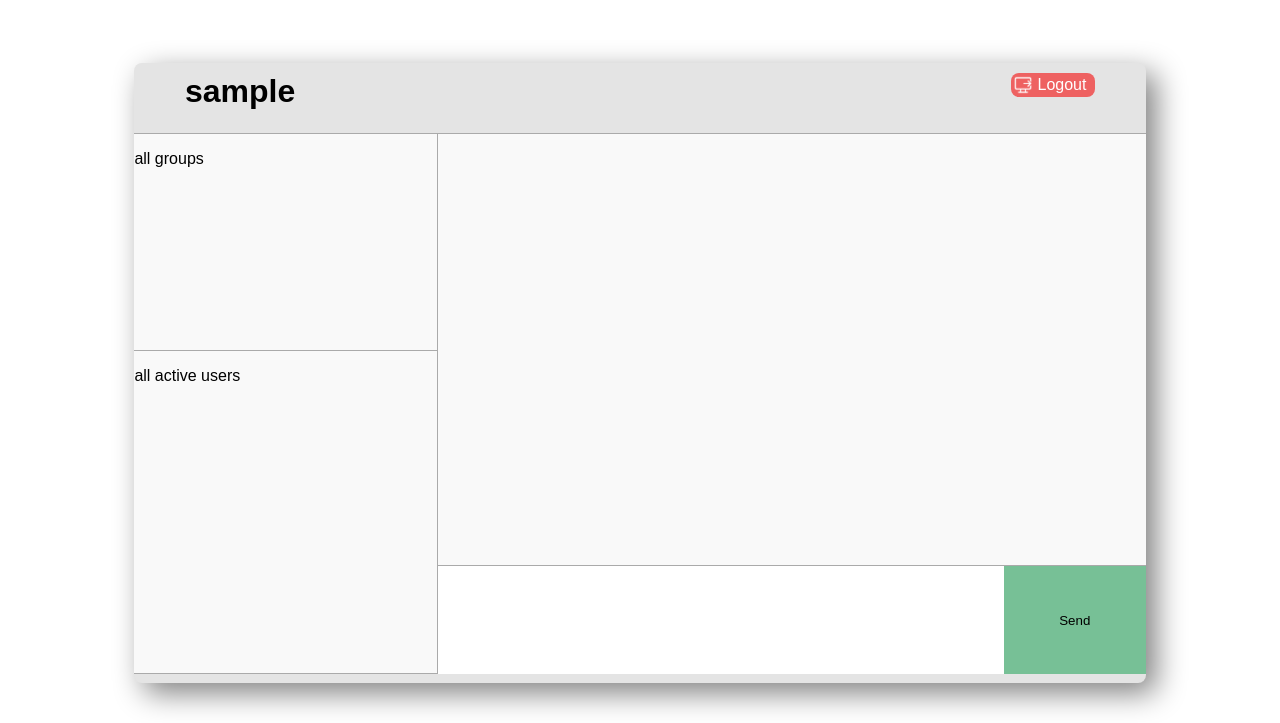
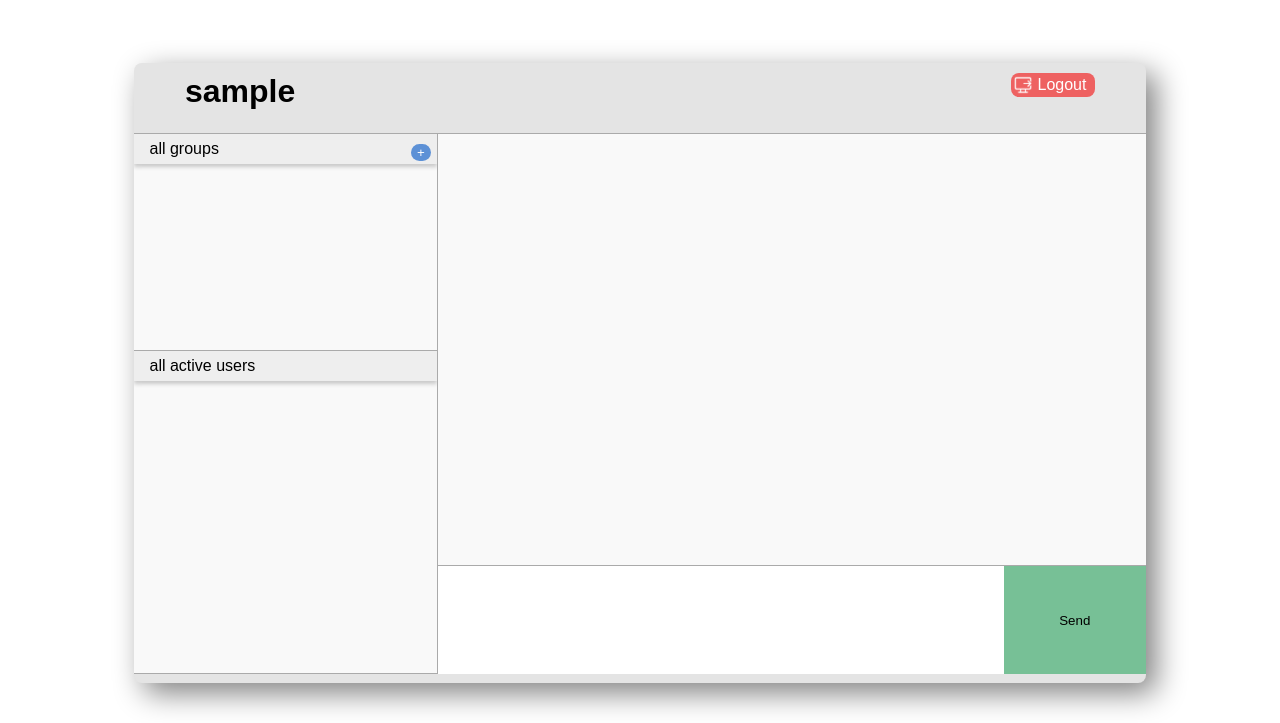
Before and after one commit to GavinJin0501/Web-based-chat-app-using-flask-socketio, a Python web app: template test_socketio_for_flask/templates/home.html in a window 1280 px wide. Shown: the top 723 px of the page. Run offline with Jinja, Linux system fonts and the light colour scheme; the template is opened without the code that fills it: most values are stand-ins (such as "Sample title", 1, 10 or a date in 2020).

Commit message:
minor change in UI, create button only

```diff
--- a/test_socketio_for_flask/static/main.js
+++ b/test_socketio_for_flask/static/main.js
@@ -50,7 +50,10 @@ $(document).ready(function () {
             }
             if (msg.Chat == "group") {
                 if (msg.To == currentThread.name) {
-                    document.getElementById("message-box").appendChild(appendMessageFromJSON(msg));
+                    let messageElement = appendMessageFromJSON(msg);
+                    document.getElementById("message-box").appendChild(messageElement);
+                    messageElement.scrollIntoView();
+                    // document.getElementById("message-box").appendChild(appendMessageFromJSON(msg));
                 }
                 else {
                     let targetThread = grouplist.find(obj => obj.name == msg.To);
@@ -59,7 +62,10 @@ $(document).ready(function () {
             }
             else if (msg.Chat == "private") {
                 if (msg.From == currentThread.name) {
-                    document.getElementById("message-box").appendChild(appendMessageFromJSON(msg));
+                    let messageElement = appendMessageFromJSON(msg);
+                    document.getElementById("message-box").appendChild(messageElement);
+                    messageElement.scrollIntoView();
+                    // document.getElementById("message-box").appendChild(appendMessageFromJSON(msg));
                 }
                 else {
                     let targetThread = otherUsers.find(obj => obj.name == msg.From);
@@ -77,12 +83,11 @@ $(document).ready(function () {
                 let jsonMsg = {
                     Time: splited[0] + " " + splited[1],
                     From: splited[2],
-                    Content: splited.slice(3)
+                    Content: splited.slice(3).join(" ")
                 }
                 document.getElementById("message-box").appendChild(appendMessageFromJSON(jsonMsg));
-
             });
-
+            document.getElementById("message-box").lastChild.scrollIntoView();
         }
 
         console.log('Received message');
@@ -107,7 +112,9 @@ $(document).ready(function () {
             "To": currentThread.name, "Content": msg, "Chat": currentThread.type
         };
         // 在UI上显示自己发的信息
-        document.getElementById("message-box").appendChild(appendMessageFromJSON(meInfo));
+        let messageElement = appendMessageFromJSON(meInfo);
+        document.getElementById("message-box").appendChild(messageElement);
+        messageElement.scrollIntoView();
         socket.send(JSON.stringify(meInfo));
         $('#myMessage').val('');
     }
--- a/test_socketio_for_flask/static/style.css
+++ b/test_socketio_for_flask/static/style.css
@@ -201,3 +201,29 @@ p.sidebar-element-unread-icon {
     color: white;
     background-color: rgb(93, 145, 214);
 }
+
+div.box-tag {
+    padding: 2%;
+    padding-left: 5%;
+    background-color: rgb(238, 238, 238);
+    box-shadow: 0px 3px 4px rgb(201, 201, 201);
+    position: sticky;
+    top: 0;
+    left: 0;
+}
+
+button#createbutton {
+    background-color: rgb(93, 145, 214);
+    border-radius: 10px;
+    border: none;
+    color: white;
+    float: right;
+    margin-top: 0.3em;
+    /* font-size: 1.2em; */
+}
+
+button#createbutton:hover{
+    cursor: pointer;
+    background-color: rgb(64, 116, 184);
+
+}
--- a/test_socketio_for_flask/templates/home.html
+++ b/test_socketio_for_flask/templates/home.html
@@ -21,10 +21,12 @@
 		</div>
 		<div class="framework-box" id="left-bar">
 			<div class="content-box" id="all-groups-box">
-				<p style="position: sticky;">all groups</p>
+				<div class= "box-tag">all groups
+					<button id="createbutton">+</button>
+				</div>
 			</div>
 			<div class="content-box" id="all-active-users-box">
-				<p style="position: sticky;">all active users</p>
+				<div class="box-tag">all active users</div>
 			</div>
 
 		</div>
```
Also changed, not shown: test_socketio_for_flask/static/displayMessage.js (line endings or trailing spaces).
